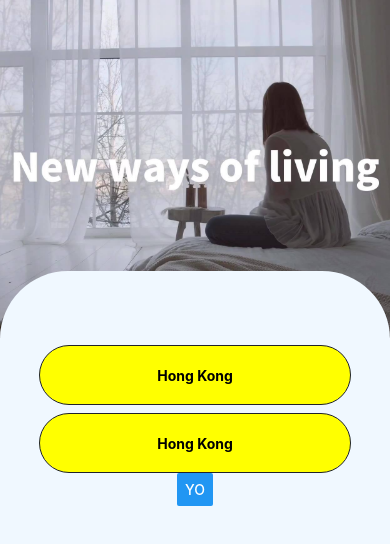
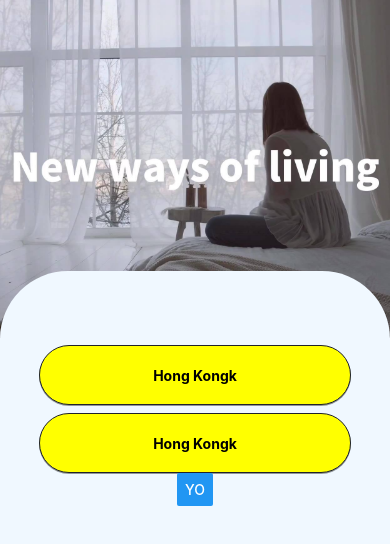
Before and after one commit to Husky931/housing, a React Native app: screen / in a window 390 px wide. Shown: the top 544 px of the page. Built offline with nearby package versions, Linux system fonts and the light colour scheme; what react-native-responsive-dimensions would draw is missing.

Commit message:
add SageAreaView wrapper around top level element

```diff
--- a/App.js
+++ b/App.js
@@ -1,8 +1,18 @@
 import { StatusBar } from "expo-status-bar";
 import React from "react";
-import { StyleSheet, View, ImageBackground, Button } from "react-native";
+import { SafeAreaView, StyleSheet } from "react-native";
 import HomeScreen from "./screens/HomeScreen";
 
 export default function App() {
-  return <HomeScreen />;
+  return (
+    <SafeAreaView style={styles.container}>
+      <HomeScreen />
+    </SafeAreaView>
+  );
 }
+
+const styles = StyleSheet.create({
+  container: {
+    flex: 1,
+  },
+});
--- a/components/RoundButton.js
+++ b/components/RoundButton.js
@@ -1,5 +1,5 @@
 import React from "react";
-import { View, Text, StyleSheet } from "react-native";
+import { View, Text, TouchableOpacity, StyleSheet } from "react-native";
 import {
   responsiveHeight,
   responsiveWidth,
@@ -8,9 +8,11 @@ import {
 
 export default function RoundButton() {
   return (
-    <View style={styles.btn}>
-      <Text style={styles.text}>Hong Kong</Text>
-    </View>
+    <TouchableOpacity style={styles.btn} onPress={() => console.log("yoo")}>
+      <View>
+        <Text style={styles.text}>Hong Kongk</Text>
+      </View>
+    </TouchableOpacity>
   );
 }
 
@@ -25,10 +27,12 @@ const styles = StyleSheet.create({
     alignItems: "center",
     justifyContent: "center",
     marginTop: "2%",
+    shadowOffset: { width: 0, height: 1 },
+    shadowOpacity: 0.4,
   },
   text: {
     fontWeight: "bold",
     // fontSize: 33,
-    fontSize: responsiveFontSize(2),
+    fontSize: responsiveFontSize(2.4),
   },
 });
```
